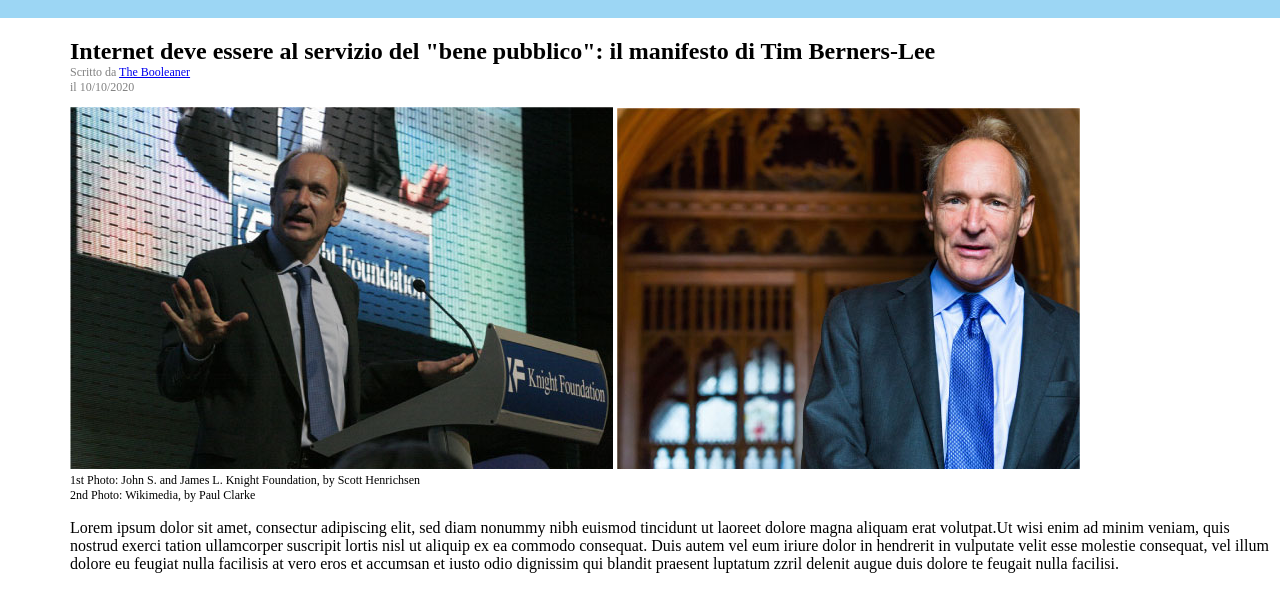
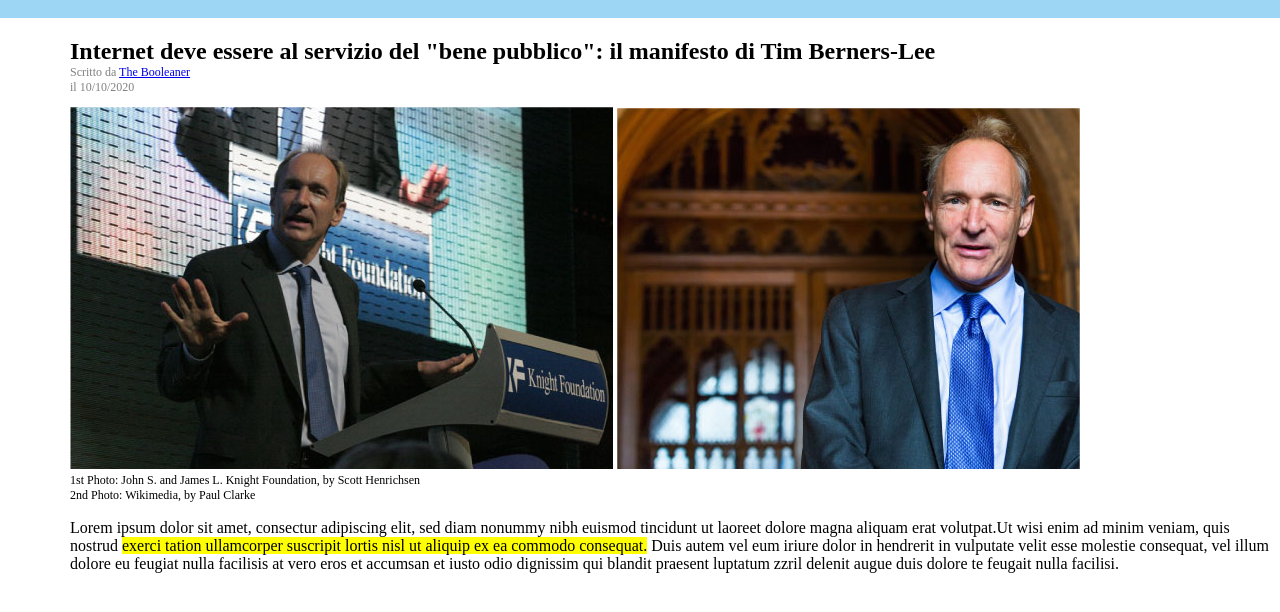
Before and after one commit to LesPaul997/html-css-booleaner, a plain HTML site: page index.html in a window 1280 px wide. Shown: the part 112-724 px from the top of the page. Drawn offline with Linux system fonts and the light colour scheme.

Commit message:
feat : tag span to highlight text

```diff
--- a/css/style.css
+++ b/css/style.css
@@ -44,3 +44,7 @@ main .paragraph-photos p {
     font-size: 12px;
     margin-top: 0px;
 }
+
+main .testo {
+    background-color: yellow;
+}
--- a/index.html
+++ b/index.html
@@ -45,7 +45,7 @@
             <p>
                 Lorem ipsum dolor sit amet, consectur adipiscing elit, sed diam nonummy nibh euismod tincidunt ut
                 laoreet dolore magna aliquam erat volutpat.Ut wisi enim ad minim veniam, quis nostrud
-                exerci tation ullamcorper suscripit lortis nisl ut aliquip ex ea commodo consequat.
+                <span class="testo">exerci tation ullamcorper suscripit lortis nisl ut aliquip ex ea commodo consequat.</span>
                 Duis autem vel eum iriure dolor in hendrerit in vulputate velit esse molestie consequat, vel illum
                 dolore eu feugiat nulla facilisis at vero eros et accumsan et iusto odio dignissim qui blandit praesent
                 luptatum zzril delenit augue duis dolore te feugait nulla facilisi.
```
